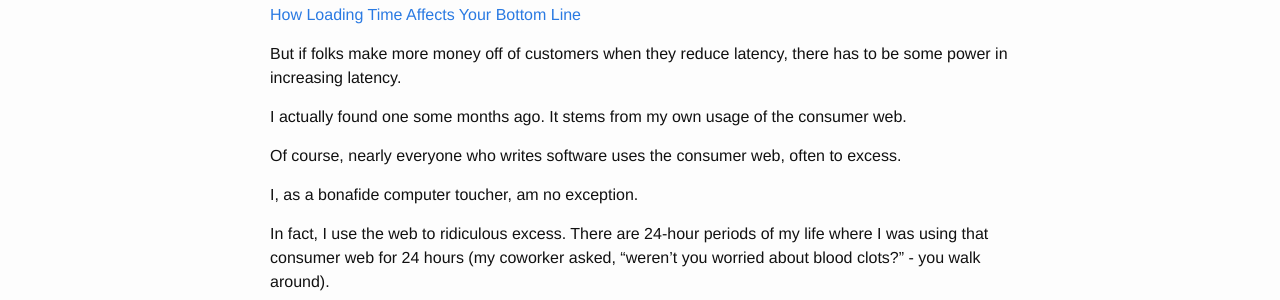
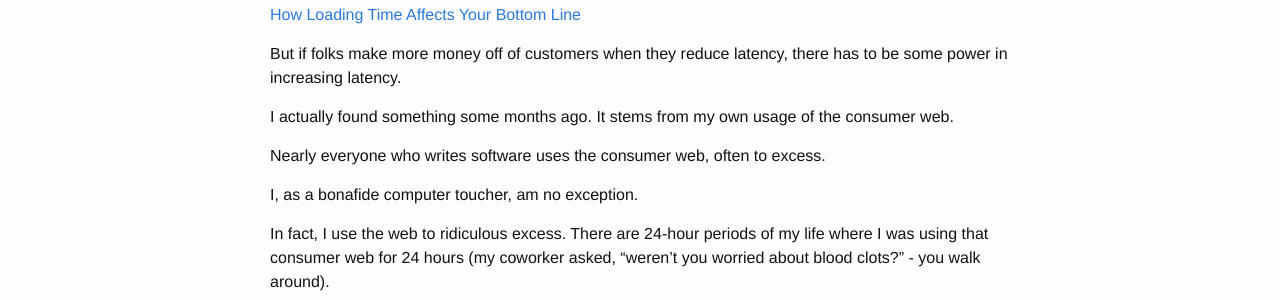
Before and after one commit to howonlee/howonlee.github.io, a Jekyll site: the page built from _posts/2020-02-12-I%20Add%2020%20Seconds%20of%20Latency%20to%20Every%20Website%20I%20Visit.md, in a window 1280 px wide. Shown: the part 422-722 px from the top of the page. Built offline with Jekyll 4.4.1, drawn with Linux system fonts in a browser that asks for light colours.

Commit message:
progresss

```diff
--- a/_posts/2020-02-12-I%20Add%2020%20Seconds%20of%20Latency%20to%20Every%20Website%20I%20Visit.md
+++ b/_posts/2020-02-12-I%20Add%2020%20Seconds%20of%20Latency%20to%20Every%20Website%20I%20Visit.md
@@ -17,9 +17,9 @@
 
 But if folks make more money off of customers when they reduce latency, there has to be some power in increasing latency.
 
-I actually found one some months ago. It stems from my own usage of the consumer web.
+I actually found something some months ago. It stems from my own usage of the consumer web.
 
-Of course, nearly everyone who writes software uses the consumer web, often to excess.
+Nearly everyone who writes software uses the consumer web, often to excess.
 
 I, as a bonafide computer toucher, am no exception.
 
```
